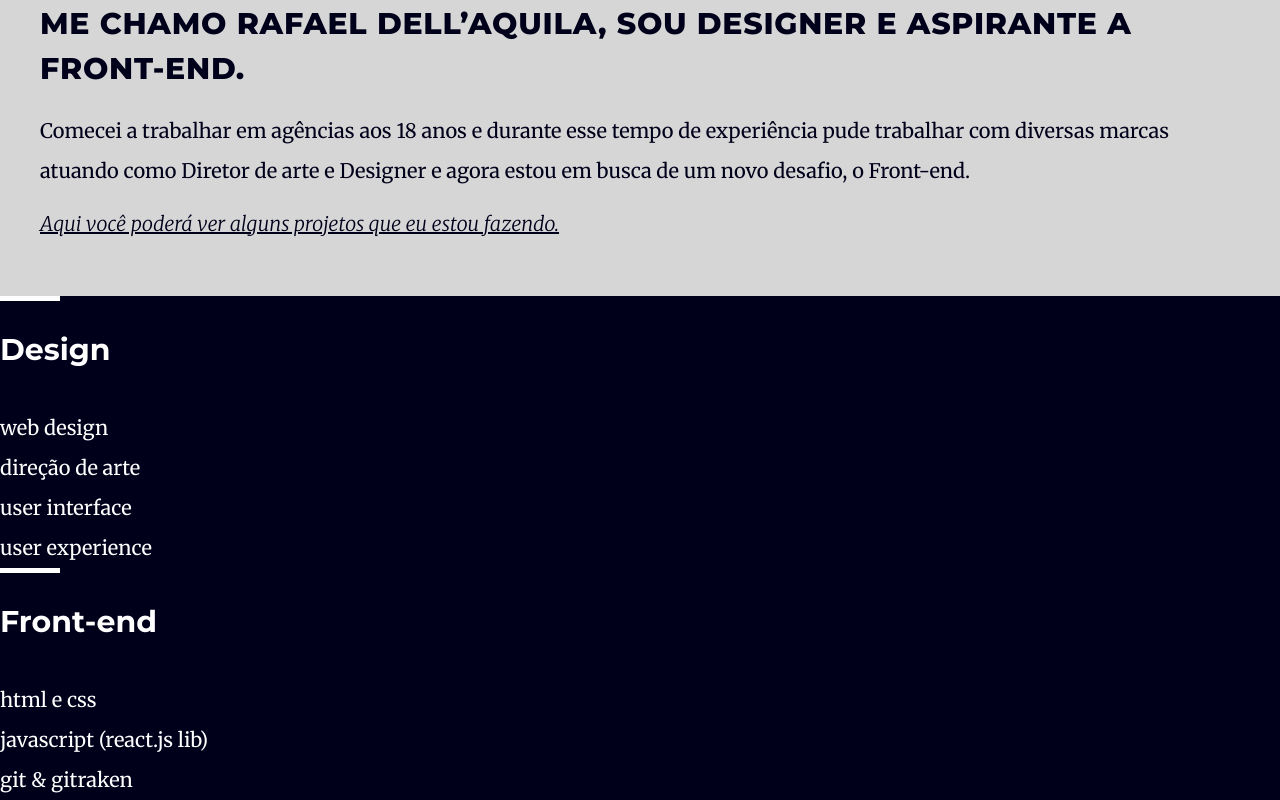
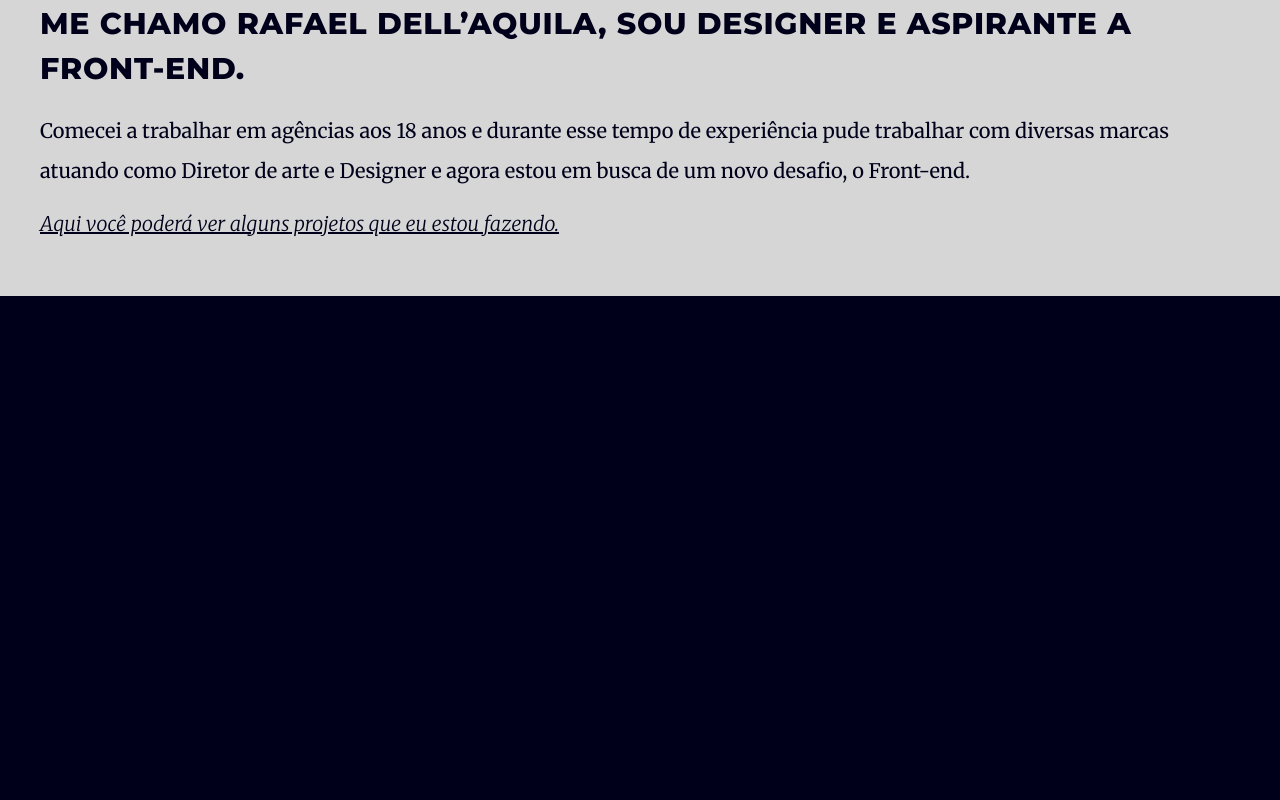
Before and after one commit to rafaeldellaquila/rafaeldellaquila.github.io, a React (Create React App) app: page / in a window 1280 px wide. Shown: the part 576-1376 px from the top of the page. Built offline with nearby package versions, Linux system fonts and the light colour scheme.

Commit message:
:lipstick: create styles for description skill

```diff
--- a/src/objects/SkillDescription/styles.css
+++ b/src/objects/SkillDescription/styles.css
@@ -1,13 +1,13 @@
 .skill-description {
-  color: white;
+  color: var(--color-primary);
 }
 
 .skill-description > .title:before {
   content: '';
   display: block;
   width: 60px;
-  height: 5px;
-  background-color: white;
+  height: 4px;
+  background-color: var(--color-primary);
   margin-bottom: var(--space-min);
 }
 
--- a/src/styles/elements/base.css
+++ b/src/styles/elements/base.css
@@ -5,6 +5,6 @@ body {
 }
 
 ::selection {
-  background-color: var(--color-tertiary);
+  background-color: var(--color-primary);
   color: var(--color-zero);
 }
```
